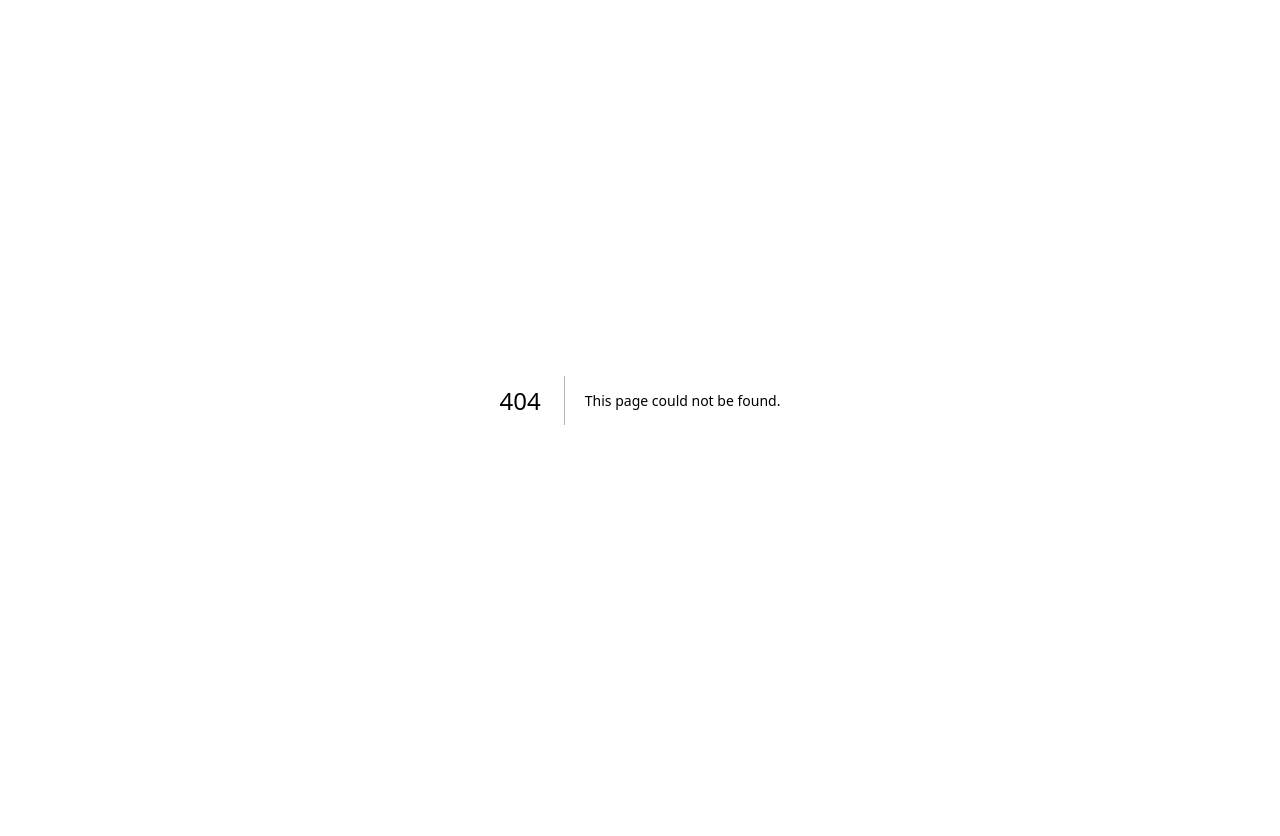
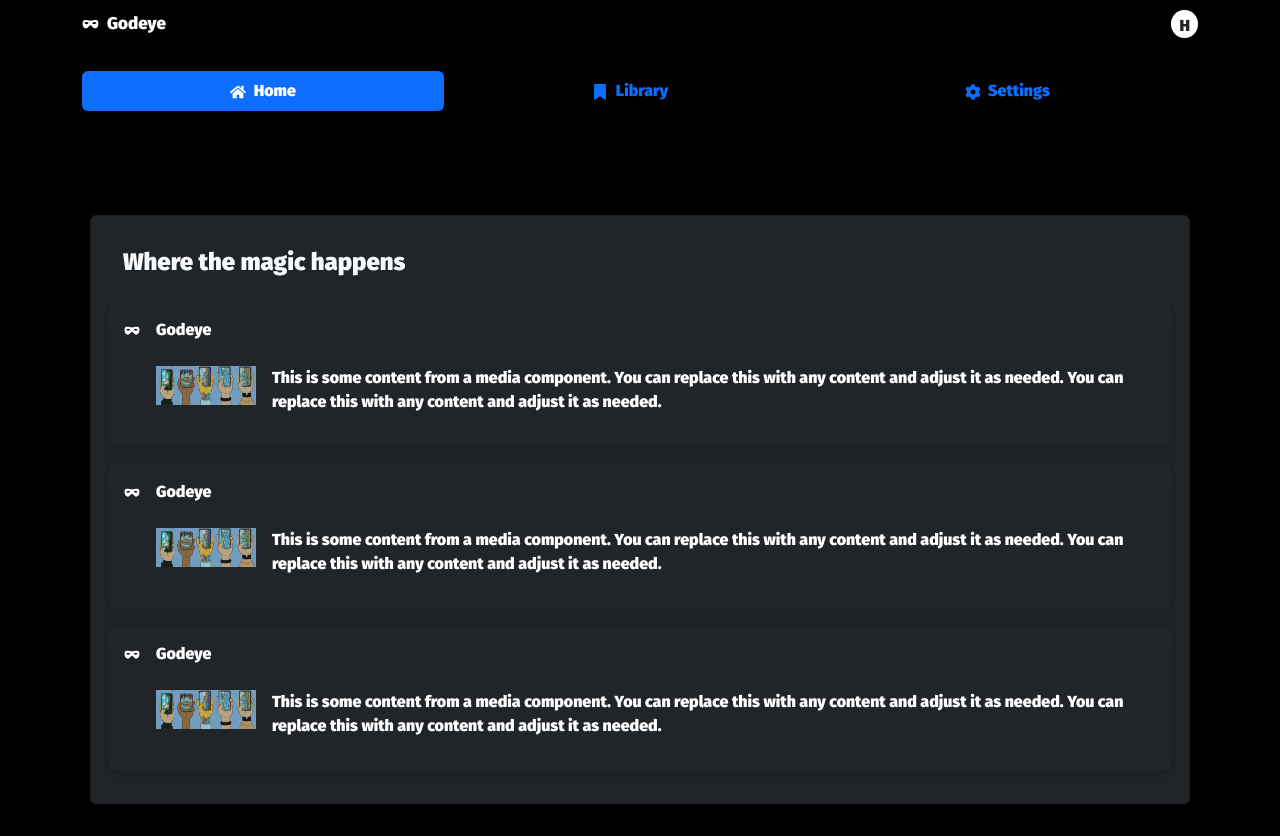
Before and after one commit to Jhon-crypt/project-godeye, a Next.js app: page /dashboard in a window 1280 px wide. Before the commit this address had no page. Before the commit the page ends 800 px from the top, so only its background shows below. Built offline with nearby package versions, Linux system fonts and the light colour scheme.

Commit message:
Added dashboard home page

```diff
--- /dev/null
+++ b/app/components/cards/godeye-card-wrapper.jsx
@@ -0,0 +1,28 @@
+import GodeyeResultsCard from "./godeye-results-cards"
+
+export default function GodeyeCardWrapper() {
+
+    return (
+
+        <>
+
+            <div className="card bg-dark">
+
+                <div className="card-body" style={{ maxHeight: "200px;" }}>
+
+                    <h4 className="text-light p-3">Where the magic happens</h4>
+
+                    <GodeyeResultsCard />
+                    <GodeyeResultsCard />
+                    <GodeyeResultsCard />
+
+                </div>
+
+            </div>
+            <br />
+
+        </>
+
+    )
+
+}
--- /dev/null
+++ b/app/components/cards/godeye-results-cards.jsx
@@ -0,0 +1,48 @@
+import { GiDominoMask } from "react-icons/gi";
+
+export default function GodeyeResultsCard() {
+
+    return (
+
+        <>
+
+            <div className="d-flex align-content-center justify-content-center">
+                <div className="card mb-3 bg-dark shadow">
+
+                    <div className="card-body text-white">
+
+                        <div class="d-flex">
+                            <div class="flex-shrink-0">
+                                <GiDominoMask />
+                            </div>
+                            <div class="flex-grow-1 ms-3">
+                                <span className="mb-5">Godeye</span>
+                                <br /><br />
+
+                                <div class="d-flex">
+                                    <div class="flex-shrink-0">
+                                        <img className="img-fluid" src="/Bard_Generated_Image6.jpeg" width={100} height={100} alt="..."/>
+                                    </div>
+                                    <div class="flex-grow-1 ms-3">
+                                        <p>
+                                        This is some content from a media component. You can replace this with any content and adjust it as needed.
+                                        You can replace this with any content and adjust it as needed.
+                                        </p>
+                                    </div>
+                                </div>
+
+                            </div>
+                        </div>
+
+                    </div>
+
+                </div>
+
+            </div>
+
+
+        </>
+
+    )
+
+}
--- /dev/null
+++ b/app/components/header/dashboard-header.jsx
@@ -0,0 +1,49 @@
+import '../../styles/header/header.css'
+import { FaHome, FaBookmark, FaCog } from "react-icons/fa";
+import { GiDominoMask } from "react-icons/gi";
+
+export default function DashboardHeader() {
+
+    return (
+
+        <>
+
+            <nav class="navbar text-white">
+
+                <div class="container">
+
+                    <a id="nav-text" class="navbar-brand text-white" href="#">
+                        <GiDominoMask className="d-inline-block align-text-center me-2" />
+                        Godeye
+                    </a>
+                    <span class="bg-white pt-1 px-2 rounded-circle text-dark">H</span>
+
+                </div>
+
+            </nav>
+
+            <div class="container mt-4">
+                <ul class="nav nav-pills nav-fill sticky-top">
+                    <li class="nav-item">
+                        <a class="nav-link active" id="fill-tab-0" data-bs-toggle="pill" href="#fill-tabpanel-0" role="tab" aria-controls="fill-tabpanel-0" aria-selected="true">
+                            <FaHome className='me-1' /> Home
+                        </a>
+                    </li>
+                    <li class="nav-item">
+                        <a class="nav-link" id="fill-tab-0" data-bs-toggle="pill" href="#fill-tabpanel-1" role="tab" aria-controls="fill-tabpanel-1" aria-selected="true">
+                            <FaBookmark className='me-1' /> Library
+                        </a>
+                    </li>
+                    <li class="nav-item">
+                        <a class="nav-link" id="fill-tab-0" data-bs-toggle="pill" href="#fill-tabpanel-2" role="tab" aria-controls="fill-tabpanel-2" aria-selected="true">
+                            <FaCog className='me-1' /> Settings
+                        </a>
+                    </li>
+                </ul>
+            </div>
+
+        </>
+
+    )
+
+}
--- a/app/components/hero/hero.jsx
+++ b/app/components/hero/hero.jsx
@@ -1,4 +1,5 @@
 import { BsArrowDownRight } from "react-icons/bs";
+import Link from 'next/link'
 
 export default function Hero() {
 
@@ -11,7 +12,7 @@ export default function Hero() {
                         Get Insights On<br />What You See With Ai
                     </h1>
                     <div class="d-flex justify-content-between flex-wrap flex-md-nowrap align-items-center">
-                        <h2 className="text-white">Get started</h2>
+                        <h2 className="text-white"><Link href='/dashboard' className="text-decoration-none">Get started</Link></h2>
                         <h2 className="text-white"><BsArrowDownRight className="me-2"/>Learn More</h2>
                     </div>
 
--- /dev/null
+++ b/app/components/tabs/nav-tabs.jsx
@@ -0,0 +1,24 @@
+import GodeyeCardWrapper from "../cards/godeye-card-wrapper"
+
+export default function NavTabs() {
+
+    return (
+
+        <>
+
+            <div class="tab-content mt-5" id="tab-content">
+                <div class="tab-pane active" id="fill-tabpanel-0" role="tabpanel" aria-labelledby="fill-tab-0">
+                    <div class="mt-5 p-2">
+                        <br /><br />
+                        <GodeyeCardWrapper />
+                    </div>
+                </div>
+                <div class="tab-pane" id="fill-tabpanel-1" role="tabpanel" aria-labelledby="fill-tab-1">Item Two</div>
+                <div class="tab-pane" id="fill-tabpanel-2" role="tabpanel" aria-labelledby="fill-tab-2">Item Three</div>
+            </div>
+
+        </>
+
+    )
+
+}
--- /dev/null
+++ b/app/dashboard/layout.js
@@ -0,0 +1,18 @@
+import DashboardHeader from "../components/header/dashboard-header"
+
+export const metadata = {
+    title: 'Dashboard',
+    description: '',
+}
+
+export default function DashboardLayout({ children}) {
+
+    return (
+        <html lang="en">
+            <body>
+                <DashboardHeader />
+                {children}
+            </body>
+        </html>
+    )
+}
--- /dev/null
+++ b/app/dashboard/page.js
@@ -0,0 +1,19 @@
+import NavTabs from "../components/tabs/nav-tabs"
+
+export default function Dashboard(){
+
+    return (
+
+        <>
+
+            <div className="container">
+
+                <NavTabs />
+
+            </div>
+
+        </>
+
+    )
+
+}
--- a/app/styles/header/header.css
+++ b/app/styles/header/header.css
@@ -1,6 +1,6 @@
 #nav-text {
   color: #fff;
-  font-size: 15px;
+  font-size: 17px;
   font-style: normal;
   font-weight: 500;
   line-height: normal;
```
Also changed, not shown: app/styles/godcard/godcard.css (deleted, +0 -47 lines), public/avatar.png (added).
